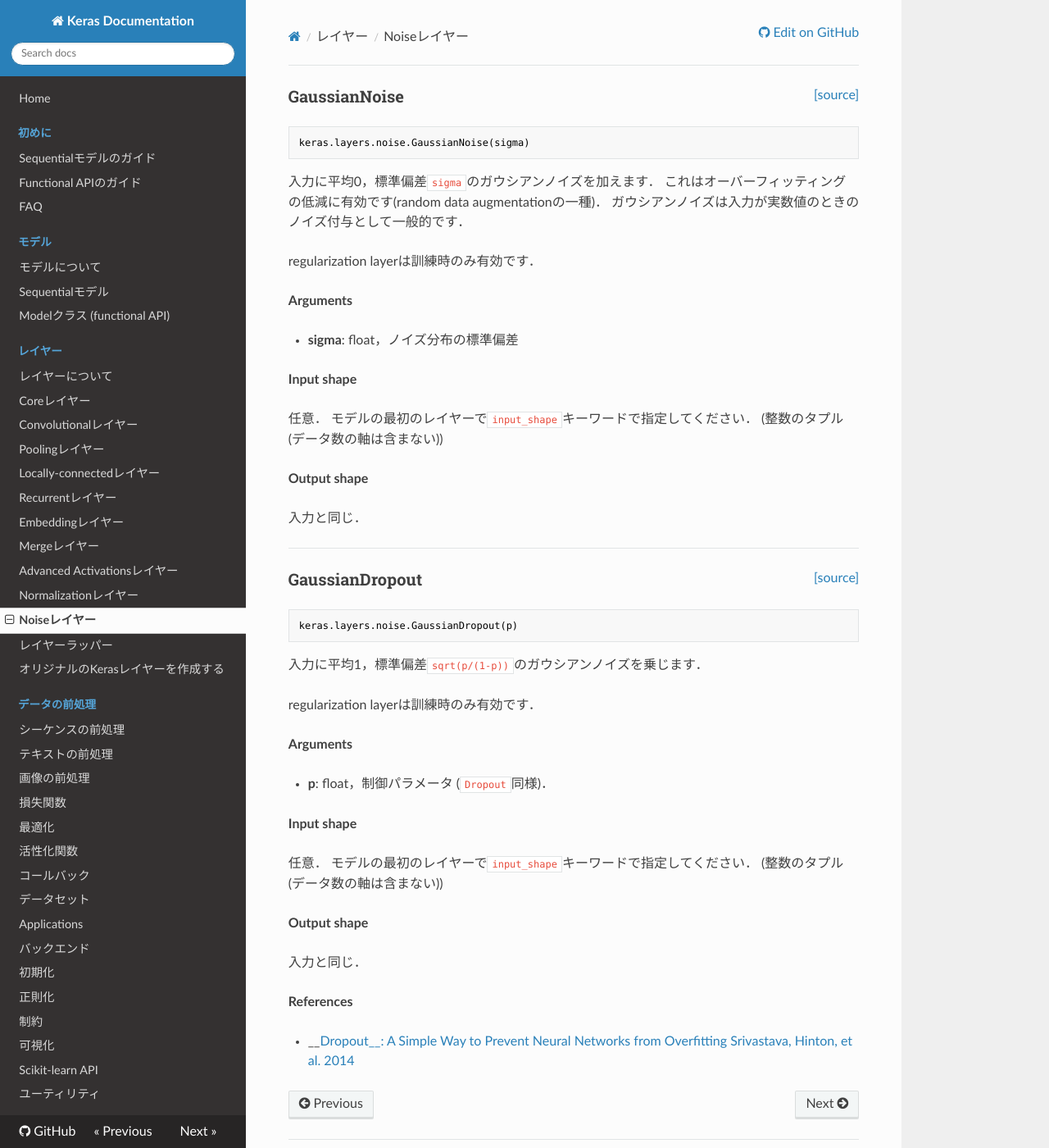
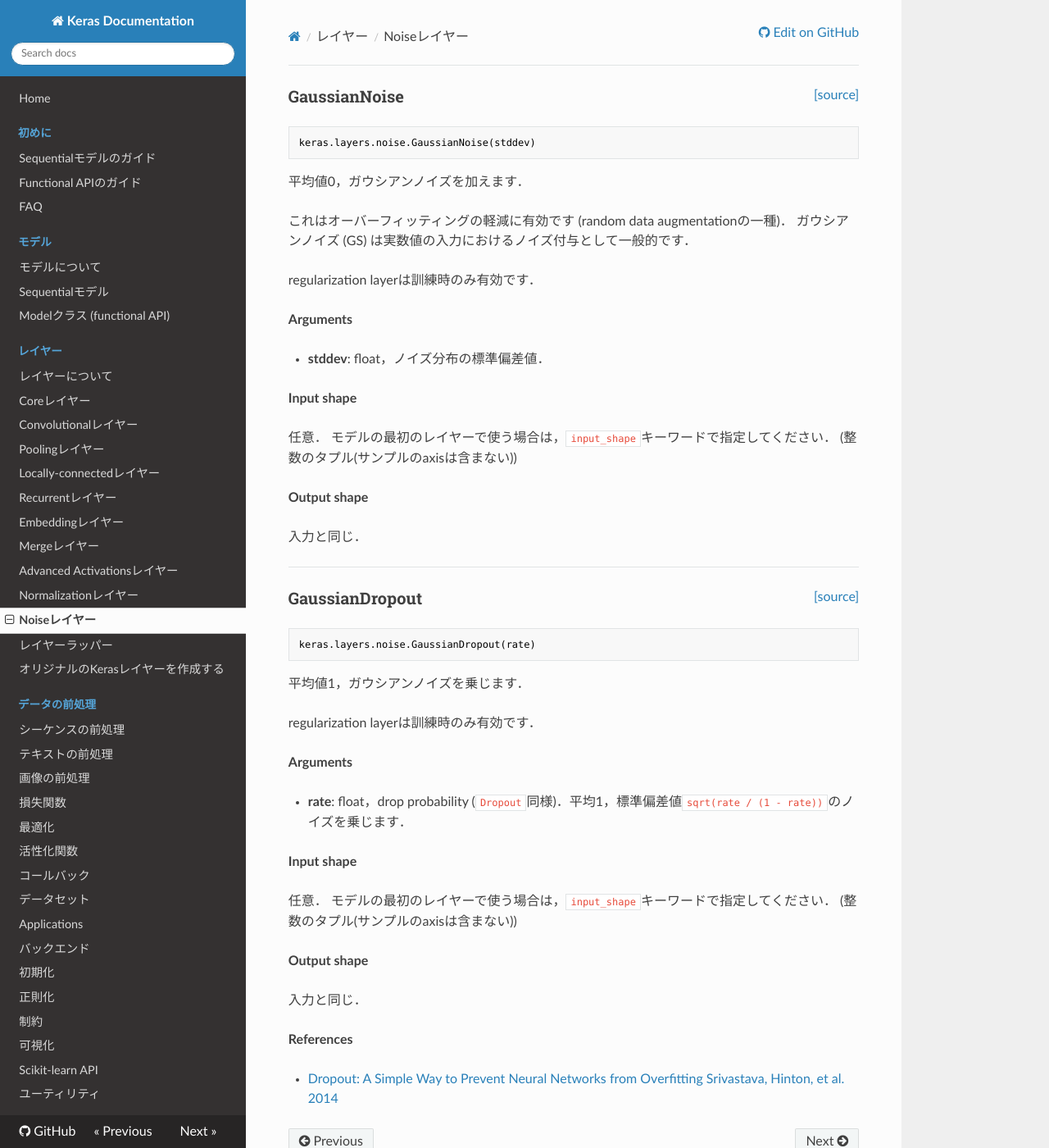
Before and after one commit to keras-team/keras-docs-ja, an MkDocs documentation site: the page built from sources/layers/noise.md, in a window 1280 px wide and 1400 px high. Shown: the whole window at 82% size. Built offline with MkDocs 1.6.1, drawn with Linux system fonts in a browser that asks for light colours; nearby versions of some CDN libraries; old or Windows-style settings are respelled for this version of MkDocs.

Commit message:
Translated noise.md

````diff
--- a/sources/layers/noise.md
+++ b/sources/layers/noise.md
@@ -2,24 +2,25 @@
 ### GaussianNoise
 
 ```python
-keras.layers.noise.GaussianNoise(sigma)
+keras.layers.noise.GaussianNoise(stddev)
 ```
 
-入力に平均0，標準偏差`sigma`のガウシアンノイズを加えます．
-これはオーバーフィッティングの低減に有効です(random data augmentationの一種)．
-ガウシアンノイズは入力が実数値のときのノイズ付与として一般的です．
+平均値0，ガウシアンノイズを加えます．
+
+これはオーバーフィッティングの軽減に有効です (random data augmentationの一種)．
+ガウシアンノイズ (GS) は実数値の入力におけるノイズ付与として一般的です．
 
 regularization layerは訓練時のみ有効です．
 
 __Arguments__
 
-- __sigma__: float，ノイズ分布の標準偏差
+- __stddev__: float，ノイズ分布の標準偏差値．
 
 __Input shape__
 
 任意．
-モデルの最初のレイヤーで`input_shape`キーワードで指定してください．
-(整数のタプル(データ数の軸は含まない))
+モデルの最初のレイヤーで使う場合は，`input_shape`キーワードで指定してください．
+(整数のタプル(サンプルのaxisは含まない))
 
 __Output shape__
 
@@ -31,22 +32,22 @@ __Output shape__
 ### GaussianDropout
 
 ```python
-keras.layers.noise.GaussianDropout(p)
+keras.layers.noise.GaussianDropout(rate)
 ```
 
-入力に平均1，標準偏差`sqrt(p/(1-p))`のガウシアンノイズを乗じます．
+平均値1，ガウシアンノイズを乗じます．
 
 regularization layerは訓練時のみ有効です．
 
 __Arguments__
 
-- __p__: float，制御パラメータ (`Dropout`同様)．
+- __rate__: float，drop probability (`Dropout`同様)．平均1，標準偏差値`sqrt(rate / (1 - rate))`のノイズを乗じます．
 
 __Input shape__
 
 任意．
-モデルの最初のレイヤーで`input_shape`キーワードで指定してください．
-(整数のタプル(データ数の軸は含まない))
+モデルの最初のレイヤーで使う場合は，`input_shape`キーワードで指定してください．
+(整数のタプル(サンプルのaxisは含まない))
 
 __Output shape__
 
@@ -54,4 +55,4 @@ __Output shape__
 
 __References__
 
-- __[Dropout__: A Simple Way to Prevent Neural Networks from Overfitting Srivastava, Hinton, et al. 2014](http://www.cs.toronto.edu/~rsalakhu/papers/srivastava14a.pdf)
+- [Dropout: A Simple Way to Prevent Neural Networks from Overfitting Srivastava, Hinton, et al. 2014](http://www.cs.toronto.edu/~rsalakhu/papers/srivastava14a.pdf)
````
